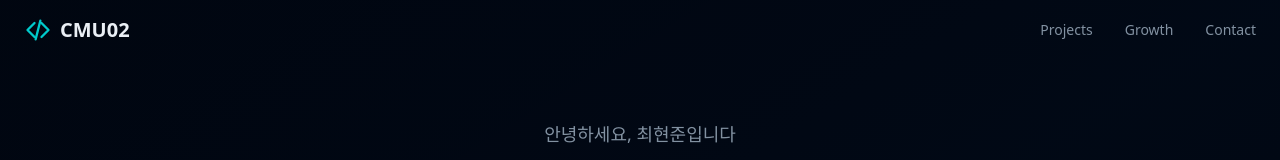
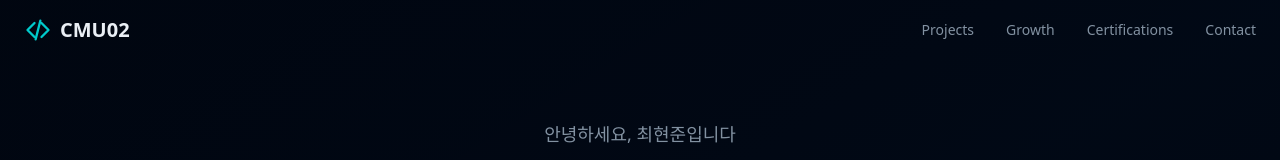
Before and after one commit to CMU02/Portfolio, a Next.js app: page / in a window 1280 px wide. Shown: the top 160 px of the page. Built offline with nearby package versions, Linux system fonts and the light colour scheme.

Commit message:
feat(navigation): Certifications 메뉴 항목 추가 및 라우팅 개선
- 네비게이션에 Certifications 메뉴 항목 추가
- 앵커 링크(#)와 페이지 라우팅을 구분하여 처리
- 데스크톱 및 모바일 메뉴 모두 적용

```diff
--- a/components/navigation.tsx
+++ b/components/navigation.tsx
@@ -12,6 +12,7 @@ import { Logo } from "@/components/common/logo";
 const navItems = [
   { label: "Projects", href: "#work" },
   { label: "Growth", href: "#impact" },
+  { label: "Certifications", href: "/certifications" },
   { label: "Contact", href: "#contact" },
 ];
 
@@ -51,7 +52,9 @@ export function Navigation() {
           {!isProjectsPage && (
             <>
               <div className="hidden md:flex items-center gap-8">
-                {navItems.map((item) => (
+                {navItems.map((item) => {
+                  const isExternal = item.href.startsWith("#");
+                  return isExternal ? (
                     <a
                       key={item.href}
                       href={item.href}
@@ -59,7 +62,16 @@ export function Navigation() {
                     >
                       {item.label}
                     </a>
-                ))}
+                  ) : (
+                    <Link
+                      key={item.href}
+                      href={item.href}
+                      className="text-sm text-muted-foreground hover:text-foreground transition-colors"
+                    >
+                      {item.label}
+                    </Link>
+                  );
+                })}
               </div>
 
               {/* 모바일 메뉴 버튼 */}
@@ -82,7 +94,9 @@ export function Navigation() {
             animate={{ opacity: 1, height: "auto" }}
             className="md:hidden pt-4 pb-2"
           >
-            {navItems.map((item) => (
+            {navItems.map((item) => {
+              const isExternal = item.href.startsWith("#");
+              return isExternal ? (
                 <a
                   key={item.href}
                   href={item.href}
@@ -91,7 +105,17 @@ export function Navigation() {
                 >
                   {item.label}
                 </a>
-            ))}
+              ) : (
+                <Link
+                  key={item.href}
+                  href={item.href}
+                  className="block py-2 text-muted-foreground hover:text-foreground"
+                  onClick={() => setIsMobileOpen(false)}
+                >
+                  {item.label}
+                </Link>
+              );
+            })}
           </motion.div>
         )}
       </nav>
```
Lines whose indentation alone changed are shown as unchanged.
